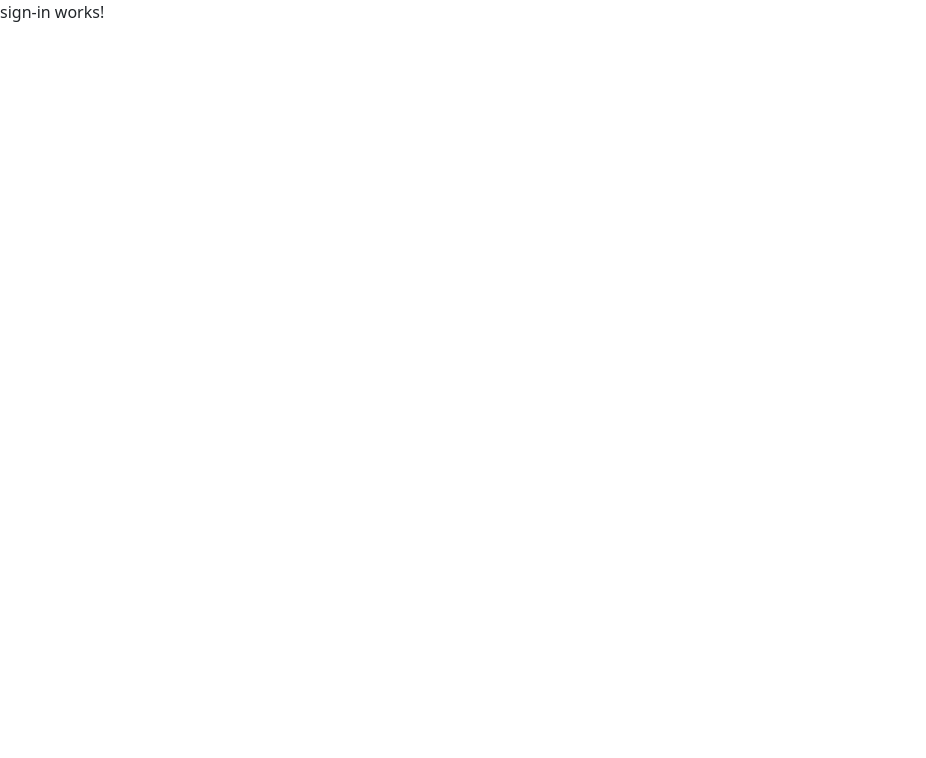
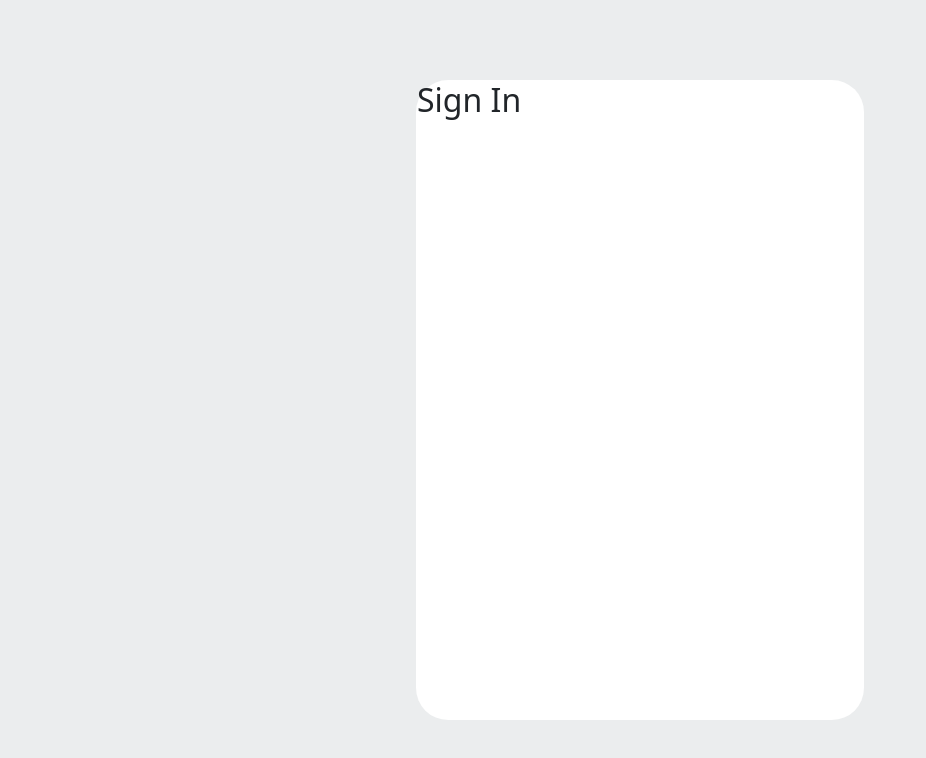
Before and after one commit to ramesh0505rk/SyncSharpClient, an Angular app: page /signin in a window 1280 px wide. Shown: the top 758 px of the page, without its empty margins (0-926 px from the left). Built offline with nearby package versions, Linux system fonts and the light colour scheme.

Commit message:
Initialized signin form

```diff
--- a/src/app/app.config.ts
+++ b/src/app/app.config.ts
@@ -2,7 +2,11 @@ import { ApplicationConfig } from '@angular/core';
 import { provideRouter } from '@angular/router';
 
 import { routes } from './app.routes';
+import { provideHttpClient } from '@angular/common/http';
 
 export const appConfig: ApplicationConfig = {
-  providers: [provideRouter(routes)]
+  providers: [
+    provideRouter(routes),
+    provideHttpClient()
+  ]
 };
--- a/src/app/sign-in/sign-in.component.html
+++ b/src/app/sign-in/sign-in.component.html
@@ -1 +1,7 @@
-<p>sign-in works!</p>
+<div class="signin-container">
+    <div class="signin-card">
+        <form [formGroup]="signInForm" (ngSubmit)="onSubmit()">
+            <h2>Sign In</h2>
+        </form>
+    </div>
+</div>
--- a/src/app/sign-in/sign-in.component.scss
+++ b/src/app/sign-in/sign-in.component.scss
@@ -0,0 +1,16 @@
+.signin-container {
+        display: flex;
+        flex-direction: column;
+        align-items: center;
+        justify-content: center;
+        height: 100vh;
+        background-color: #EBEDEE;
+}
+
+.signin-card {
+        width: 35%;
+        height: 80%;
+        border-radius: 2rem;
+        background: rgba(255, 255, 255);
+        border: 1px solid rgba(255, 255, 255, 0.3);
+}
--- a/src/app/sign-in/sign-in.component.ts
+++ b/src/app/sign-in/sign-in.component.ts
@@ -1,12 +1,32 @@
-import { Component } from '@angular/core';
+import { Component, OnInit } from '@angular/core';
+import { FormBuilder, FormGroup, ReactiveFormsModule, Validators } from '@angular/forms';
 
 @Component({
   selector: 'app-sign-in',
   standalone: true,
-  imports: [],
+  imports: [ReactiveFormsModule],
   templateUrl: './sign-in.component.html',
   styleUrl: './sign-in.component.scss'
 })
-export class SignInComponent {
+export class SignInComponent implements OnInit {
 
+  signInForm!: FormGroup;
+
+  constructor(private fb: FormBuilder) { }
+
+
+  ngOnInit(): void {
+    this.initializeForm();
+  }
+
+  initializeForm() {
+    this.signInForm = this.fb.group({
+      userName: ['', [Validators.required, Validators.minLength(3), Validators.maxLength(20)]],
+      password: ['', [Validators.required, Validators.minLength(6), Validators.maxLength(20)]]
+    })
+  }
+
+  onSubmit() {
+
+  }
 }
--- a/src/styles.scss
+++ b/src/styles.scss
@@ -1,4 +1,6 @@
-/* You can add global styles to this file, and also import other style files */
-body{
+@import url('https://fonts.googleapis.com/css2?family=Nunito+Sans:ital,opsz,wght@0,6..12,200..1000;1,6..12,200..1000&display=swap');
+
+body {
     margin: 0;
+    font-family: 'Nunito Sans', sans-serif;
 }
```
